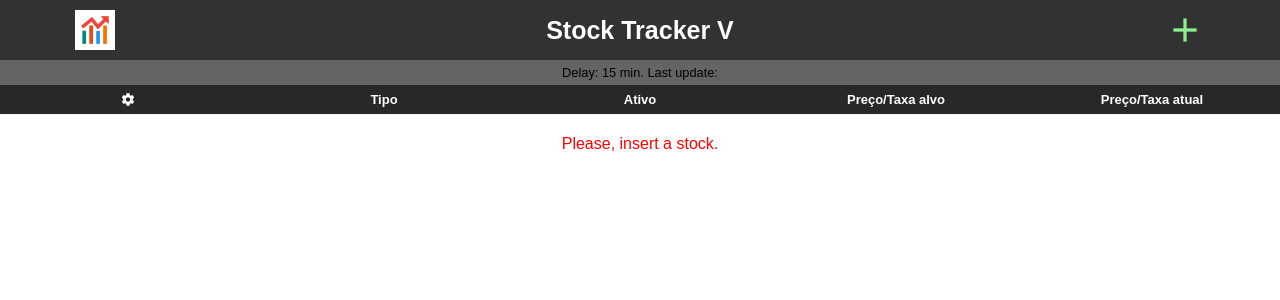
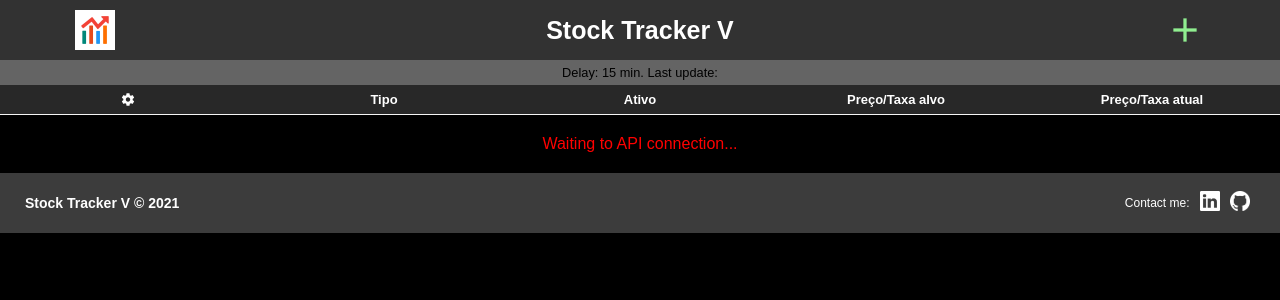
Before and after one commit to marcus88santos/stock-tracker-v, a Vue app: page / in a window 1280 px wide. Shown: the top 300 px of the page. Built offline with nearby package versions, Linux system fonts and the light colour scheme; no server answers.

Commit message:
Footer: finished. Message on bad request to API connection: changed.

```diff
--- a/package.json
+++ b/package.json
@@ -7,10 +7,7 @@
     "build": "vue-cli-service build"
   },
   "dependencies": {
-    "@mdi/font": "^5.9.55",
     "axios": "^0.21.1",
-    "core-js": "^3.6.5",
-    "material-design-icons": "^3.0.1",
     "vue": "^3.0.0"
   },
   "devDependencies": {
--- a/src/App.vue
+++ b/src/App.vue
@@ -7,16 +7,18 @@
 		@force-update="forceUpdate"
 	/>
 	<Table @edit-stock="formOn($event)" :forceUpdate="update" />
+	<Footer />
 </template>
 
 <script>
 	import Header from './components/header/Header.vue'
 	import Form from './components/form/Form.vue'
 	import Table from './components/table/Table.vue'
+	import Footer from './components/footer/Footer.vue'
 	export default {
 		name: 'App',
 		emits: ['edit-stock'],
-		components: { Header, Form, Table },
+		components: { Header, Form, Table, Footer },
 		data () {
 			return {
 				formStatus: false,
@@ -59,4 +61,8 @@
 		padding: 0;
 		box-sizing: border-box;
 	}
+	body {
+		background-color: rgb(0, 0, 0);
+		height: 400px;
+	}
 </style>
--- /dev/null
+++ b/src/components/footer/Footer.vue
@@ -0,0 +1,70 @@
+<template>
+	<footer id="footer">
+		<h3>Stock Tracker V &copy; 2021</h3>
+		<div>
+			<p>Contact me:</p>
+			<ul>
+				<li>
+					<a
+						target="_blank"
+						href="http://www.linkedin.com/in/marcus88santos"
+					>
+						<img :src="linkedin" alt="linkedin" />
+					</a>
+				</li>
+				<li>
+					<a target="_blank" href="http://www.github.com/marcus88santos">
+						<img :src="github" alt="github" />
+					</a>
+				</li>
+			</ul>
+		</div>
+	</footer>
+</template>
+
+<script>
+	export default {
+		data () {
+			return {
+				linkedin: '/img/linkedin.png',
+				github: '/img/github.png',
+			}
+		},
+	}
+</script>
+
+<style scoped>
+	#footer {
+		align-items: center;
+		background-color: rgb(60, 60, 60);
+		bottom: 0;
+		color: white;
+		display: flex;
+		height: 60px;
+		justify-content: space-between;
+		width: 100%;
+	}
+	p {
+		padding: 5px;
+		font-size: 12px;
+	}
+	div {
+		align-items: center;
+		display: flex;
+	}
+	ul {
+		display: flex;
+		list-style-type: none;
+		padding-right: 25px;
+	}
+	li {
+		padding-inline: 5px;
+	}
+	h3 {
+		font-size: 14px;
+		padding-left: 25px;
+	}
+	img {
+		height: 20px;
+	}
+</style>
--- a/src/components/table/Table.vue
+++ b/src/components/table/Table.vue
@@ -8,8 +8,8 @@
 				@remove-stock="removeStock($event)"
 			/>
 		</table>
-		<p v-if="stocks.length == 0">
-			Please, insert a stock.
+		<p v-if="message">
+			{{ message }}
 		</p>
 	</div>
 </template>
@@ -25,6 +25,7 @@
 		data () {
 			return {
 				stocks: [],
+				message: 'Waiting to API connection...',
 			}
 		},
 		created () {
@@ -41,8 +42,15 @@
 				axios.get('http://localhost:3000/stock').then(
 					res => {
 						this.stocks = res.data.stocks
+						if (this.stocks.length == 0) {
+							this.message = 'Please, insert a stock.'
+						} else {
+							this.message = ''
+						}
 					},
-					err => console.log(err)
+					err => {
+						console.log(err)
+					}
 				)
 			},
 		},
@@ -59,7 +67,7 @@
 <style scoped>
 	p {
 		color: red;
-		padding-top: 20px;
+		padding: 20px;
 		text-align: center;
 	}
 	table {
```
Also changed, not shown: public/img/github.png (added), public/img/linkedin.png (added).
